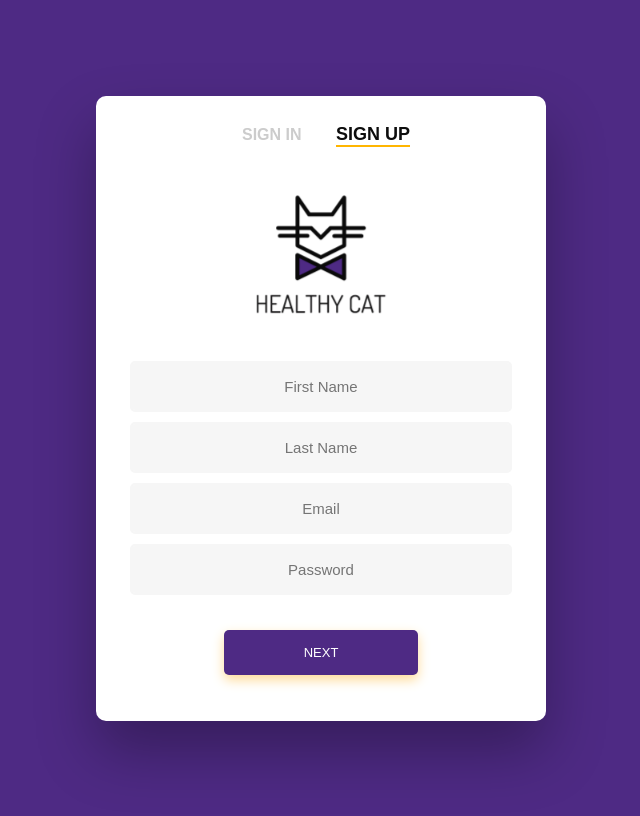
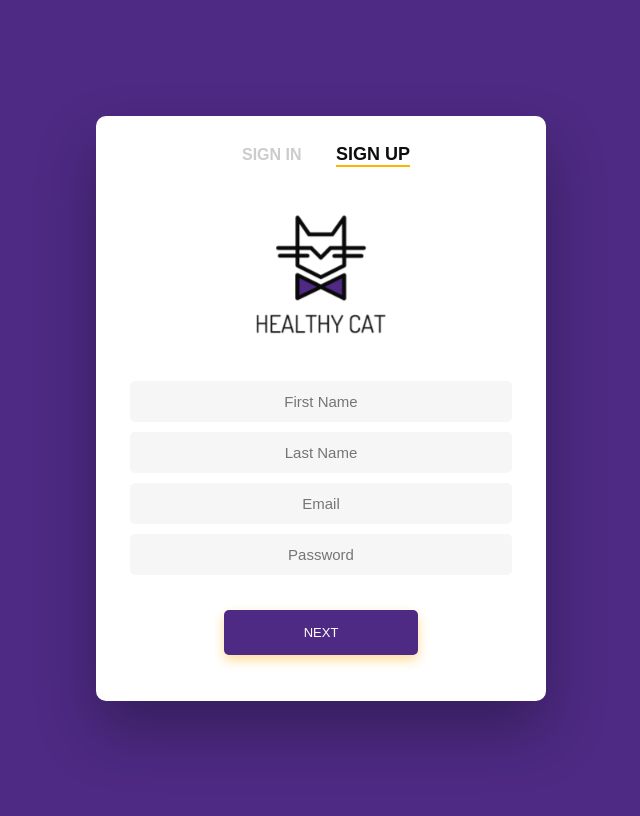
Before and after one commit to twoolardFreelance/healthycare, a PHP site: page /signup.html in a window 1280 px wide. Shown: the whole page, without its empty margins (319-959 px from the left). Run offline with PHP 8.4, Linux system fonts and the light colour scheme.

Commit message:
Update forms.css

```diff
--- a/forms.css
+++ b/forms.css
@@ -137,7 +137,7 @@ input[type=text] {
   background-color: #f6f6f6;
   border: none;
   color: #0d0d0d;
-  padding: 15px 32px;
+  padding: 10px 30px;
   text-align: center;
   text-decoration: none;
   display: inline-block;
```
